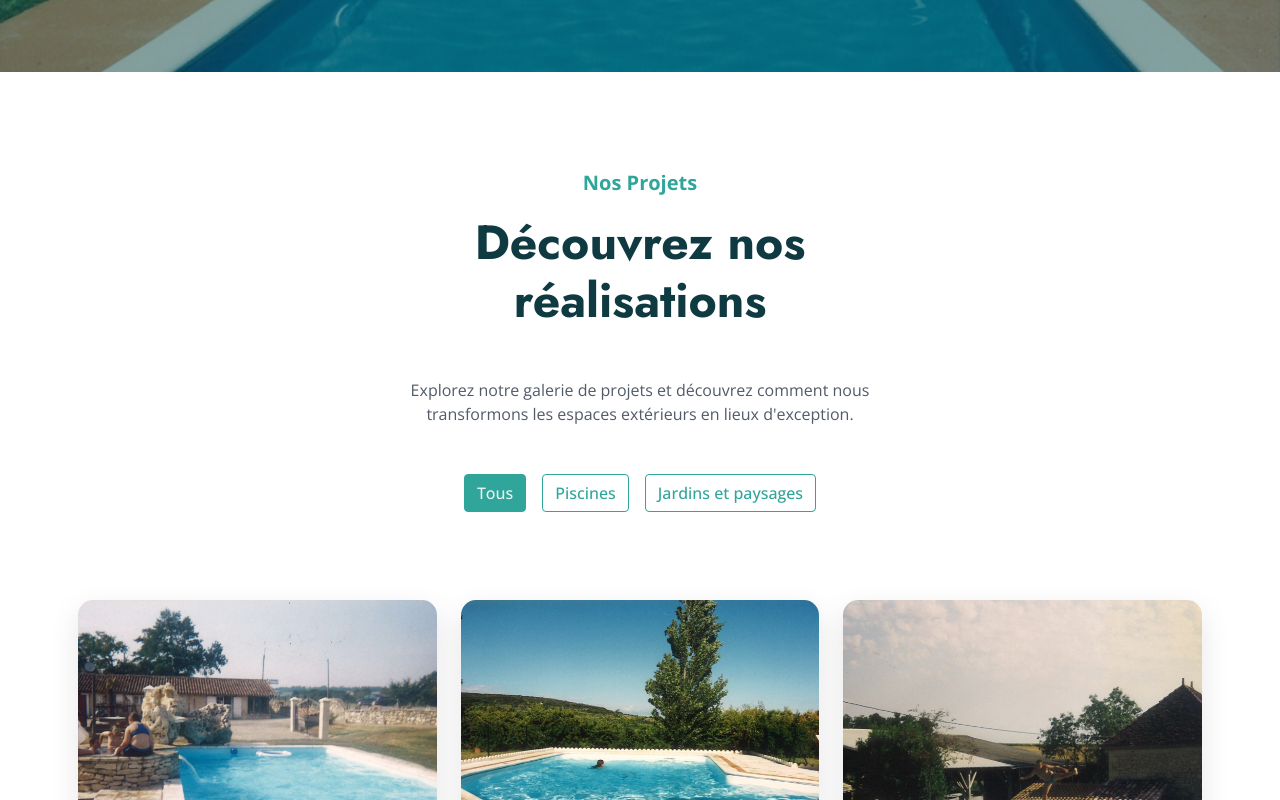
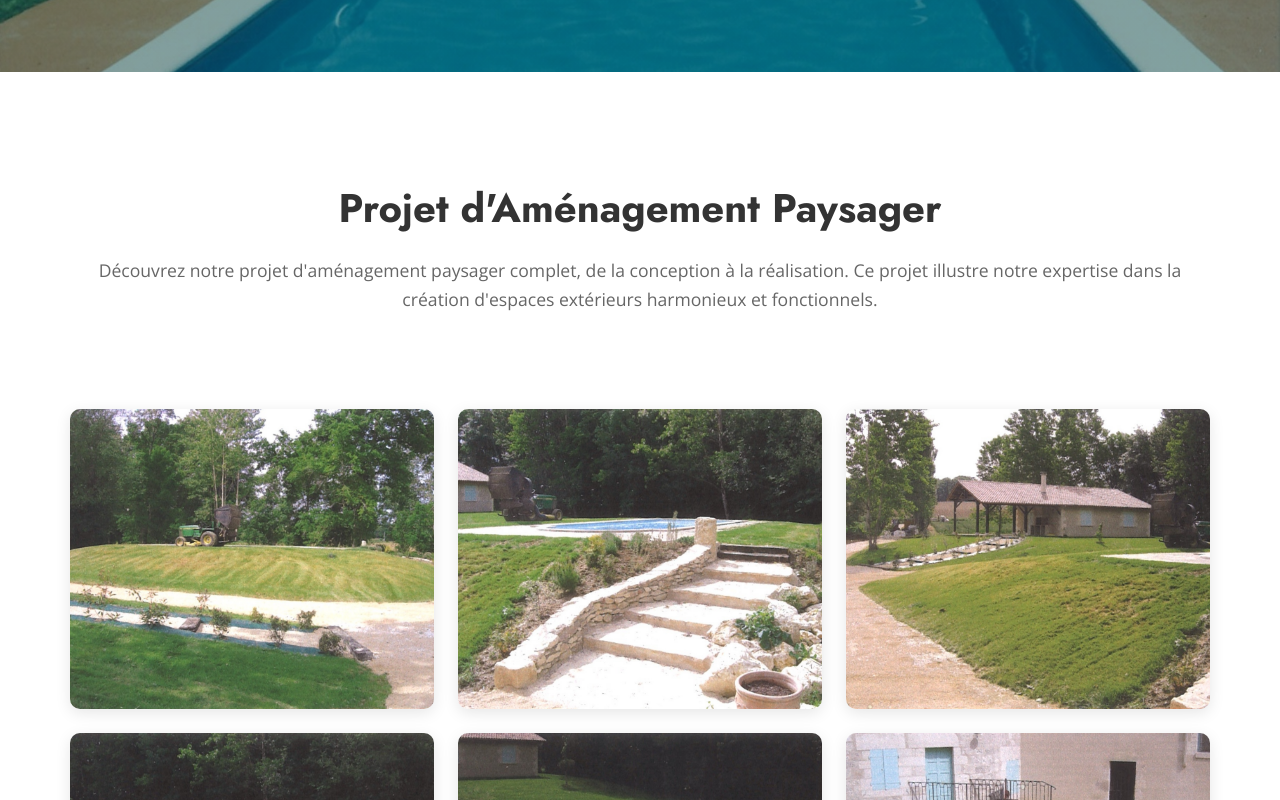
Before and after one commit to MargotRasamy/maurice-havard, a React (Create React App) app: page /projects in a window 1280 px wide. Shown: the part 380-1180 px from the top of the page. Built offline with nearby package versions, Linux system fonts and the light colour scheme; no server answers.

Commit message:
update with new section

```diff
--- a/src/components/Navbar.js
+++ b/src/components/Navbar.js
@@ -53,7 +53,7 @@ function Navbar() {
             </div>
 
             <Link to="/contact" className={`nav-item nav-link ${location.pathname === '/contact' ? 'active' : ''}`}>Contact</Link>
-            <Link to="/quote" className="btn btn-primary ctaBtn p-2 rounded-0 d-none d-lg-block"><span>Demander un devis<i className="fa fa-arrow-right ms-3"></i></span></Link>
+            <Link to="/quote" className="btn btn-primary ctaBtn py-2 px-3 rounded-0 d-none d-lg-block"><span>Demander un devis<i className="fa fa-arrow-right ms-3"></i></span></Link>
           </div>
         </div>
       </nav>
--- /dev/null
+++ b/src/components/SpecificProjectJourney/SpecificProjectJourney.js
@@ -0,0 +1,65 @@
+import React, { useState } from 'react';
+import { Container, Row, Col } from 'react-bootstrap';
+import './SpecificProjectJourney.scss';
+
+const SpecificProjectJourney = ({ images, title, description }) => {
+  const [selectedImage, setSelectedImage] = useState(null);
+
+  const handleImageClick = (image) => {
+    setSelectedImage(image);
+  };
+
+  const handleCloseModal = () => {
+    setSelectedImage(null);
+  };
+
+  return (
+    <Container className="specific-project-journey">
+      <Row className="mb-5">
+        <Col>
+          <h2 className="text-center mb-4">{title}</h2>
+          <p className="text-center mb-5">{description}</p>
+        </Col>
+      </Row>
+
+      <Row className="g-4">
+        {images.map((image, index) => (
+          <Col key={index} xs={12} md={6} lg={4}>
+            <div className="project-image-container" onClick={() => handleImageClick(image)}>
+              <img
+                src={image.url}
+                alt={image.description || `Image ${index + 1} du projet`}
+                className="project-image"
+              />
+              {image.description && (
+                <div className="image-description">
+                  <p>{image.description}</p>
+                </div>
+              )}
+            </div>
+          </Col>
+        ))}
+      </Row>
+
+      {selectedImage && (
+        <div className="modal-overlay" onClick={handleCloseModal}>
+          <div className="modal-content" onClick={e => e.stopPropagation()}>
+            <button className="close-button" onClick={handleCloseModal}>×</button>
+            <img
+              src={selectedImage.url}
+              alt={selectedImage.description || 'Image du projet'}
+              className="modal-image"
+            />
+            {selectedImage.description && (
+              <div className="modal-description">
+                <p>{selectedImage.description}</p>
+              </div>
+            )}
+          </div>
+        </div>
+      )}
+    </Container>
+  );
+};
+
+export default SpecificProjectJourney;
--- /dev/null
+++ b/src/components/SpecificProjectJourney/SpecificProjectJourney.scss
@@ -0,0 +1,134 @@
+.specific-project-journey {
+  padding: 4rem 0;
+
+  h2 {
+    font-size: 2.5rem;
+    font-weight: 700;
+    color: #333;
+    margin-bottom: 1.5rem;
+  }
+
+  p {
+    font-size: 1.1rem;
+    color: #666;
+    line-height: 1.6;
+  }
+
+  .project-image-container {
+    position: relative;
+    overflow: hidden;
+    border-radius: 10px;
+    box-shadow: 0 4px 15px rgba(0, 0, 0, 0.1);
+    cursor: pointer;
+    transition: transform 0.3s ease, box-shadow 0.3s ease;
+
+    &:hover {
+      transform: translateY(-5px);
+      box-shadow: 0 8px 25px rgba(0, 0, 0, 0.15);
+
+      .image-description {
+        opacity: 1;
+        transform: translateY(0);
+      }
+    }
+
+    .project-image {
+      width: 100%;
+      height: 300px;
+      object-fit: cover;
+      transition: transform 0.3s ease;
+    }
+
+    .image-description {
+      position: absolute;
+      bottom: 0;
+      left: 0;
+      right: 0;
+      background: rgba(0, 0, 0, 0.7);
+      color: white;
+      padding: 1rem;
+      transform: translateY(100%);
+      opacity: 0;
+      transition: all 0.3s ease;
+
+      p {
+        margin: 0;
+        font-size: 0.9rem;
+        color: white;
+      }
+    }
+  }
+
+  .modal-overlay {
+    position: fixed;
+    top: 0;
+    left: 0;
+    right: 0;
+    bottom: 0;
+    background: rgba(0, 0, 0, 0.9);
+    display: flex;
+    justify-content: center;
+    align-items: center;
+    z-index: 1000;
+    padding: 2rem;
+
+    .modal-content {
+      position: relative;
+      max-width: 90vw;
+      max-height: 90vh;
+      background: transparent;
+
+      .close-button {
+        position: absolute;
+        top: -40px;
+        right: 0;
+        background: none;
+        border: none;
+        color: white;
+        font-size: 2rem;
+        cursor: pointer;
+        padding: 0.5rem;
+        transition: transform 0.3s ease;
+
+        &:hover {
+          transform: rotate(90deg);
+        }
+      }
+
+      .modal-image {
+        max-width: 100%;
+        max-height: 80vh;
+        object-fit: contain;
+        border-radius: 5px;
+      }
+
+      .modal-description {
+        margin-top: 1rem;
+        text-align: center;
+        color: white;
+
+        p {
+          margin: 0;
+          font-size: 1.1rem;
+        }
+      }
+    }
+  }
+}
+
+// Responsive adjustments
+@media (max-width: 768px) {
+  .specific-project-journey {
+    padding: 2rem 0;
+
+    h2 {
+      font-size: 2rem;
+    }
+
+    .project-image-container {
+      .project-image {
+        height: 250px;
+      }
+    }
+  }
+}
--- a/src/pages/Projects.js
+++ b/src/pages/Projects.js
@@ -2,8 +2,20 @@ import React, { useEffect, useLayoutEffect, useState } from 'react';
 import { Link } from 'react-router-dom';
 import AOS from 'aos';
 import ProjectShowcase from '../components/ProjectShowcase/ProjectShowcase';
+import { WOW } from 'wowjs';
+import { Container, Row, Col } from 'react-bootstrap';
+import SpecificProjectJourney from '../components/SpecificProjectJourney/SpecificProjectJourney';
+import 'wowjs/css/libs/animate.css';
+
+// Import des images du projet
+import projectImage1 from '../assets/img/divers/projet/1.jpg';
+import projectImage2 from '../assets/img/divers/projet/2.jpg';
+import projectImage3 from '../assets/img/divers/projet/3.jpg';
+import projectImage4 from '../assets/img/divers/projet/4.jpg';
+import projectImage5 from '../assets/img/divers/projet/5.jpg';
+import projectImage6 from '../assets/img/divers/projet/6.jpg';
+
 function Projects() {
-  const [filter, setFilter] = useState('*');
 
   useEffect(() => {
     AOS.init({
@@ -12,72 +24,65 @@ function Projects() {
       once: true,
       mirror: false
     });
+    new WOW().init();
   }, []);
-
-  const projects = [
-    {
-      image: 'img/service-1.jpg',
-      title: 'Aménagement Paysager',
-      category: 'first',
-      delay: '100'
-    },
-    {
-      image: 'img/service-2.jpg',
-      title: 'Études et Plans',
-      category: 'second',
-      delay: '300'
-    },
-    {
-      image: 'img/service-3.jpg',
-      title: 'Maçonnerie Paysagère',
-      category: 'first',
-      delay: '500'
-    },
-    {
-      image: 'img/service-4.jpg',
-      title: 'Entretien des Espaces Verts',
-      category: 'second',
-      delay: '100'
-    },
-    {
-      image: 'img/service-5.jpg',
-      title: 'Élagage et Taille',
-      category: 'first',
-      delay: '300'
-    },
-    {
-      image: 'img/service-6.jpg',
-      title: 'Création de Piscines',
-      category: 'second',
-      delay: '500'
-    }
-  ];
 
   useLayoutEffect(() => {
     window.scrollTo(0, 0, { behavior: 'smooth' })
   });
 
-  const filteredProjects = filter === '*'
-    ? projects
-    : projects.filter(project => project.category === filter);
+  const projectData = {
+    title: "Projet d'Aménagement Paysager",
+    description: "Découvrez notre projet d'aménagement paysager complet, de la conception à la réalisation. Ce projet illustre notre expertise dans la création d'espaces extérieurs harmonieux et fonctionnels.",
+    images: [
+      {
+        url: projectImage1,
+        description: "Vue d'ensemble du projet avant travaux"
+      },
+      {
+        url: projectImage2,
+        description: "Préparation du terrain et mise en place des structures"
+      },
+      {
+        url: projectImage3,
+        description: "Installation des éléments paysagers"
+      },
+      {
+        url: projectImage4,
+        description: "Mise en place des végétaux et des aménagements"
+      },
+      {
+        url: projectImage5,
+        description: "Détails des finitions et des éléments décoratifs"
+      },
+      {
+        url: projectImage6,
+        description: "Résultat final du projet d'aménagement"
+      }
+    ]
+  };
 
   return (
     <>
       {/* Page Header Start */}
       <div className="container-fluid page-header py-5 mb-5 wow fadeIn" data-wow-delay="0.1s">
-        <div className="container text-center py-5">
-          <h1 className="display-3 text-white mb-4 animated slideInDown">Nos Réalisations</h1>
+        <Container className="text-center py-5">
+          <h1 className="display-3 text-white mb-4 animated slideInDown">Nos Projets</h1>
           <nav aria-label="breadcrumb animated slideInDown">
             <ol className="breadcrumb justify-content-center mb-0">
               <li className="breadcrumb-item"><Link to="/">Accueil</Link></li>
-              <li className="breadcrumb-item active" aria-current="page">Réalisations</li>
+              <li className="breadcrumb-item active" aria-current="page">Projets</li>
             </ol>
           </nav>
-        </div>
+        </Container>
       </div>
       {/* Page Header End */}
 
-     <ProjectShowcase />
+      {/* Project Journey Start */}
+      <SpecificProjectJourney {...projectData} />
+      {/* Project Journey End */}
+
+      <ProjectShowcase />
     </>
   );
 }
```
